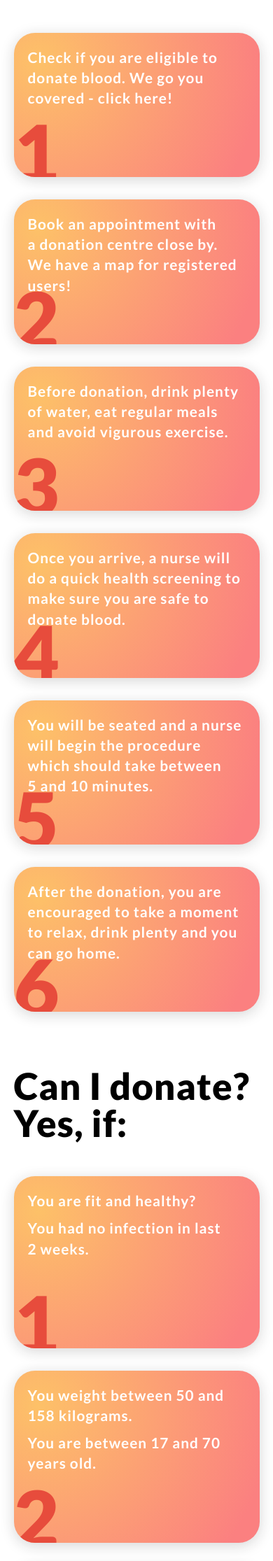
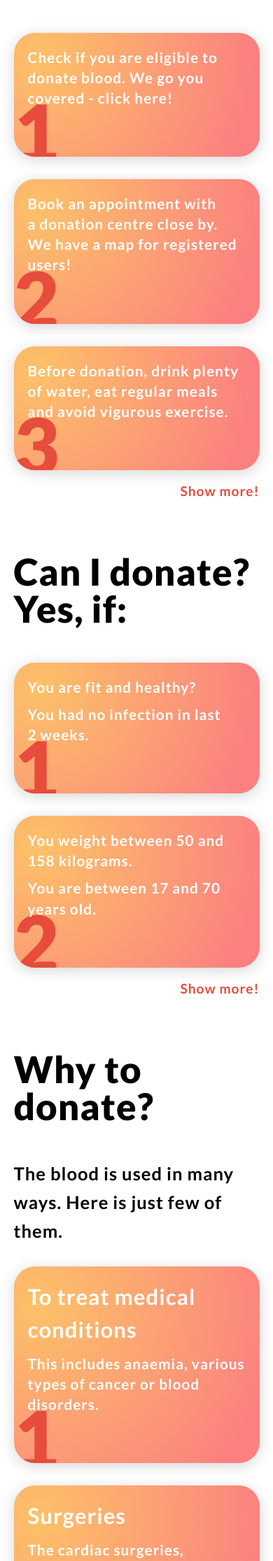
Before and after one commit to mountiny/blood_donation, a Django app: page / in a window 390 px wide. Shown: the part 1889-4120 px from the top of the page at 70% size. Run offline with Django 3.2, Linux system fonts and the light colour scheme; some libraries are stand-ins or nearby versions.

Commit message:
Show more option landing page

```diff
--- a/static/styles/app.css
+++ b/static/styles/app.css
@@ -619,49 +619,49 @@ a {
 .section-content__container.how-to-section {
   -ms-grid-columns: (1fr)[3];
       grid-template-columns: repeat(3, 1fr);
-  -ms-grid-rows: (1fr)[2];
-      grid-template-rows: repeat(2, 1fr);
+  -ms-grid-rows: (1fr)[1];
+      grid-template-rows: repeat(1, 1fr);
   grid-gap: 2em 2em;
 }
 
 .section-content__container.can-i-section {
   -ms-grid-columns: (1fr)[2];
       grid-template-columns: repeat(2, 1fr);
-  -ms-grid-rows: (1fr)[2];
-      grid-template-rows: repeat(2, 1fr);
   grid-gap: 2em 2em;
 }
 
 .section-content__container.used-section {
   -ms-grid-columns: (1fr)[2];
       grid-template-columns: repeat(2, 1fr);
-  -ms-grid-rows: (1fr)[2];
-      grid-template-rows: repeat(2, 1fr);
   grid-gap: 2em 2em;
 }
 
 .section-content__container.join-section {
   -ms-grid-columns: (1fr)[2];
       grid-template-columns: repeat(2, 1fr);
-  -ms-grid-rows: (1fr)[2];
-      grid-template-rows: repeat(2, 1fr);
   grid-gap: 2em 2em;
 }
 
 .section-content__container.map-section {
   -ms-grid-columns: (1fr)[1];
       grid-template-columns: repeat(1, 1fr);
-  -ms-grid-rows: (1fr)[1];
-      grid-template-rows: repeat(1, 1fr);
   grid-gap: 2em 2em;
 }
 
 .section-content__container.hospital-section {
   -ms-grid-columns: (1fr)[2];
       grid-template-columns: repeat(2, 1fr);
-  -ms-grid-rows: (1fr)[2];
-      grid-template-rows: repeat(2, 1fr);
   grid-gap: 2em 2em;
+}
+
+.show-more {
+  position: relative;
+  width: 100%;
+  text-align: right;
+  font-size: 1.2em;
+  color: #e74c3c;
+  cursor: pointer;
+  margin-top: 20px;
 }
 
 .section-block {
@@ -684,7 +684,7 @@ a {
 }
 
 .section-block.map-section__block {
-  background-image: linear-gradient(109.6deg, #55BABE 11.2%, #BEFCFE 91.1%);
+  background-image: linear-gradient(120deg, #a1c4fd 0%, #c2e9fb 100%);
 }
 
 .section-block.map-section__block .section-block__text {
@@ -692,7 +692,7 @@ a {
 }
 
 .section-block.map-section__block .section-block__number {
-  color: #55BABE;
+  color: #a1c4fd;
 }
 
 .section-block__text {
@@ -1048,36 +1048,26 @@ footer:before {
   .section-content__container.how-to-section {
     -ms-grid-columns: (1fr)[2];
         grid-template-columns: repeat(2, 1fr);
-    -ms-grid-rows: (1fr)[3];
-        grid-template-rows: repeat(3, 1fr);
     grid-gap: 2em 2em;
   }
   .section-content__container.can-i-section {
     -ms-grid-columns: (1fr)[2];
         grid-template-columns: repeat(2, 1fr);
-    -ms-grid-rows: (1fr)[2];
-        grid-template-rows: repeat(2, 1fr);
     grid-gap: 2em 2em;
   }
   .section-content__container.used-section {
     -ms-grid-columns: (1fr)[1];
         grid-template-columns: repeat(1, 1fr);
-    -ms-grid-rows: (1fr)[3];
-        grid-template-rows: repeat(3, 1fr);
     grid-gap: 2em 2em;
   }
   .section-content__container.join-section {
     -ms-grid-columns: (1fr)[1];
         grid-template-columns: repeat(1, 1fr);
-    -ms-grid-rows: (1fr)[4];
-        grid-template-rows: repeat(4, 1fr);
     grid-gap: 2em 2em;
   }
   .section-content__container.hospital-section {
     -ms-grid-columns: (1fr)[1];
         grid-template-columns: repeat(1, 1fr);
-    -ms-grid-rows: (1fr)[4];
-        grid-template-rows: repeat(4, 1fr);
     grid-gap: 2em 2em;
   }
   .footer-heading__drop {
@@ -1141,15 +1131,11 @@ footer:before {
   .section-content__container.how-to-section {
     -ms-grid-columns: (1fr)[1];
         grid-template-columns: repeat(1, 1fr);
-    -ms-grid-rows: (1fr)[6];
-        grid-template-rows: repeat(6, 1fr);
     grid-gap: 2em 2em;
   }
   .section-content__container.can-i-section {
     -ms-grid-columns: (1fr)[1];
         grid-template-columns: repeat(1, 1fr);
-    -ms-grid-rows: (1fr)[4];
-        grid-template-rows: repeat(4, 1fr);
     grid-gap: 2em 2em;
   }
 }
--- a/static/styles/app.scss
+++ b/static/styles/app.scss
@@ -241,35 +241,46 @@ a {
     width: 100%;
     display: grid;
     &.how-to-section {
+        // grid-template-columns: repeat(3, 1fr);
+        // grid-template-rows: repeat(2, 1fr);
         grid-template-columns: repeat(3, 1fr);
-        grid-template-rows: repeat(2, 1fr);
+        grid-template-rows: repeat(1, 1fr);
         grid-gap: 2em 2em;
     }
     &.can-i-section {
         grid-template-columns: repeat(2, 1fr);
-        grid-template-rows: repeat(2, 1fr);
+        // grid-template-rows: repeat(2, 1fr);
         grid-gap: 2em 2em;
     }
     &.used-section {
         grid-template-columns: repeat(2, 1fr);
-        grid-template-rows: repeat(2, 1fr);
+        // grid-template-rows: repeat(2, 1fr);
         grid-gap: 2em 2em;
     }
     &.join-section {
         grid-template-columns: repeat(2, 1fr);
-        grid-template-rows: repeat(2, 1fr);
+        // grid-template-rows: repeat(2, 1fr);
         grid-gap: 2em 2em;
     }
     &.map-section {
         grid-template-columns: repeat(1, 1fr);
-        grid-template-rows: repeat(1, 1fr);
+        // grid-template-rows: repeat(1, 1fr);
         grid-gap: 2em 2em;
     }
     &.hospital-section {
         grid-template-columns: repeat(2, 1fr);
-        grid-template-rows: repeat(2, 1fr);
+        // grid-template-rows: repeat(2, 1fr);
         grid-gap: 2em 2em;
     }
+}
+.show-more {
+    position: relative;
+    width: 100%;
+    text-align: right;
+    font-size: 1.2em;
+    color: $primary;
+    cursor: pointer;
+    margin-top: 20px;
 }
 .section-block {
     position: relative;
@@ -285,12 +296,13 @@ a {
         box-shadow: 0 8px 50px 4px rgba(25,25,25,.32);
     }
     &.map-section__block {
-        background-image: linear-gradient( 109.6deg,  #55BABE 11.2%, #BEFCFE 91.1% );
+        background-image: linear-gradient(120deg, #a1c4fd 0%, #c2e9fb 100%);
+        // background-image: linear-gradient( 109.6deg,  #55BABE 11.2%, #BEFCFE 91.1% );
         .section-block__text {
             color: black;
         }
         .section-block__number {
-            color: #55BABE;
+            color: #a1c4fd;//#55BABE;
         }
 
     }
@@ -339,7 +351,7 @@ a {
     grid-template-columns: repeat(2, 1fr);
     grid-template-rows: repeat(1, 1fr);
     grid-gap: 2em 2em;
-  margin-top: 40px;
+    margin-top: 40px;
 }
 .selection-block {
     position: relative;
@@ -594,28 +606,28 @@ footer {
         display: grid;
         &.how-to-section {
             grid-template-columns: repeat(2, 1fr);
-            grid-template-rows: repeat(3, 1fr);
+            // grid-template-rows: repeat(3, 1fr);
             grid-gap: 2em 2em;
         }
         &.can-i-section {
             grid-template-columns: repeat(2, 1fr);
-            grid-template-rows: repeat(2, 1fr);
+            // grid-template-rows: repeat(2, 1fr);
             grid-gap: 2em 2em;
         }
         &.used-section {
             grid-template-columns: repeat(1, 1fr);
-            grid-template-rows: repeat(3, 1fr);
+            // grid-template-rows: repeat(3, 1fr);
             grid-gap: 2em 2em;
         }
         &.join-section {
             grid-template-columns: repeat(1, 1fr);
-            grid-template-rows: repeat(4, 1fr);
+            // grid-template-rows: repeat(4, 1fr);
             grid-gap: 2em 2em;
         }
 
         &.hospital-section {
             grid-template-columns: repeat(1, 1fr);
-            grid-template-rows: repeat(4, 1fr);
+            // grid-template-rows: repeat(4, 1fr);
             grid-gap: 2em 2em;
         }
     }
@@ -659,12 +671,12 @@ footer {
         display: grid;
         &.how-to-section {
             grid-template-columns: repeat(1, 1fr);
-            grid-template-rows: repeat(6, 1fr);
+            // grid-template-rows: repeat(6, 1fr);
             grid-gap: 2em 2em;
         }
         &.can-i-section {
             grid-template-columns: repeat(1, 1fr);
-            grid-template-rows: repeat(4, 1fr);
+            // grid-template-rows: repeat(4, 1fr);
             grid-gap: 2em 2em;
         }
 
--- a/templates/app/index.html
+++ b/templates/app/index.html
@@ -92,23 +92,24 @@
                             Before donation, drink plenty of water, eat regular meals and avoid vigurous exercise.</div>
                     </div>
 
-                <div class="section-block h-border-radius h-shadow">
+                <div class="section-block h-border-radius h-shadow fadeable h-display-none">
                     <div class="section-block__number">4</div>
                     <div class="section-block__text">
                             Once you arrive, a&nbsp;nurse will do a&nbsp;quick health screening to make sure you are safe to donate blood.</div>
                     </div>
 
-                <div class="section-block h-border-radius h-shadow">
+                <div class="section-block h-border-radius h-shadow fadeable h-display-none">
                     <div class="section-block__number">5</div>
                     <div class="section-block__text">
                             You will be seated and a&nbsp;nurse will begin the procedure which should take between 5&nbsp;and 10&nbsp;minutes.</div>
                     </div>
-                <div class="section-block h-border-radius h-shadow">
+                <div class="section-block h-border-radius h-shadow fadeable h-display-none">
                     <div class="section-block__number">6</div>
                     <div class="section-block__text">
                             After the donation, you are encouraged to take a&nbsp;moment to relax, drink plenty and you can go home.</div>
                     </div>
             </div>
+            <div class="show-more h-700" data-section="how-to-section">Show more!</div>
 
         </section>
         <section id="can-i-donate" class="landing-section">
@@ -130,7 +131,7 @@
                     </div>
                 </div>
 
-                <div class="section-block h-border-radius h-shadow">
+                <div class="section-block h-border-radius h-shadow fadeable h-display-none">
                     <div class="section-block__number">3</div>
                     <div class="section-block__text">
                         No holiday outside UK in last 4&nbsp;months.<br />
@@ -138,7 +139,7 @@
                     </div>
                 </div>
 
-                <div class="section-block h-border-radius h-shadow">
+                <div class="section-block h-border-radius h-shadow fadeable h-display-none">
                     <div class="section-block__number">4</div>
                     <div class="section-block__text">
                         If you have been pregnant, you cannot give blood until 6 months after giving a birth.<br />
@@ -147,6 +148,7 @@
                 </div>
 
             </div>
+            <div class="show-more h-700" data-section="can-i-section">Show more!</div>
 
         </section>
         <section id="how-is-it-used" class="landing-section">
@@ -168,7 +170,7 @@
                         </div>
                 </div>
 
-                <div class="section-block h-border-radius h-shadow">
+                <div class="section-block h-border-radius h-shadow fadeable h-display-none">
                     <div class="section-block__number">3</div>
                     <div class="section-block__text">
                             <span class="block-text__title h-700">Childbrith</span><br />
@@ -177,6 +179,7 @@
                 </div>
 
             </div>
+            <div class="show-more h-700" data-section="used-section">Show more!</div>
         </section>
         <section id="why-to-join" class="landing-section">
             <span class="section-heading h-900">Why to join this platform?</span>
@@ -197,14 +200,14 @@
                         </div>
                 </div>
 
-                <div class="section-block h-border-radius h-shadow">
+                <div class="section-block h-border-radius h-shadow fadeable h-display-none">
                     <div class="section-block__number">3</div>
                     <div class="section-block__text">
                             <span class="block-text__title h-700">Often scary process explained</span><br />
                             People are scared of unknown. We try to raise awareness about blood donation by explaining everything important related to the entire process.
                         </div>
                 </div>
-                <div class="section-block h-border-radius h-shadow">
+                <div class="section-block h-border-radius h-shadow fadeable h-display-none">
                         <div class="section-block__number">4</div>
                         <div class="section-block__text">
                                 <span class="block-text__title h-700">Unsure about the importance of donation?</span><br />
@@ -213,6 +216,7 @@
                     </div>
 
             </div>
+            <div class="show-more h-700" data-section="join-section">Show more!</div>
         </section>
         <section id="where-to-donate" class="landing-section">
             <span class="section-heading h-900">Where to donate?</span>
@@ -259,14 +263,14 @@
                         </div>
                 </div>
 
-                <div class="section-block h-border-radius h-shadow">
+                <div class="section-block h-border-radius h-shadow fadeable h-display-none">
                     <div class="section-block__number">3</div>
                     <div class="section-block__text">
                             <span class="block-text__title h-700">Send notifications</span><br />
                             Did some emergency happen and you are running low on some blood type? Push notifications to those who have this type to let them know their blood type is demanded.
                         </div>
                 </div>
-                <div class="section-block h-border-radius h-shadow">
+                <div class="section-block h-border-radius h-shadow fadeable h-display-none">
                         <div class="section-block__number">4</div>
                         <div class="section-block__text">
                                 <span class="block-text__title h-700">Motivate people</span><br />
@@ -275,6 +279,7 @@
                     </div>
 
             </div>
+            <div class="show-more h-700" data-section="hospital-section">Show more!</div>
         </section>
 
        <div class="register-btn__container">
@@ -318,6 +323,16 @@
             smoothScroll($("#where-to-donate"));
         });
 
+        $(".show-more").click(function () {
+            var section = $(this).data("section");
+            if($("."+section).find(".fadeable").hasClass("h-display-none")) {
+                $(this).text("Show less!");
+            } else {
+                $(this).text("Show more!");
+            }
+            $("."+section).find(".fadeable").toggleClass("h-display-none");
+        });
+
     });
 
     function smoothScroll(target) {
```
Also changed, not shown: 1 other file.
